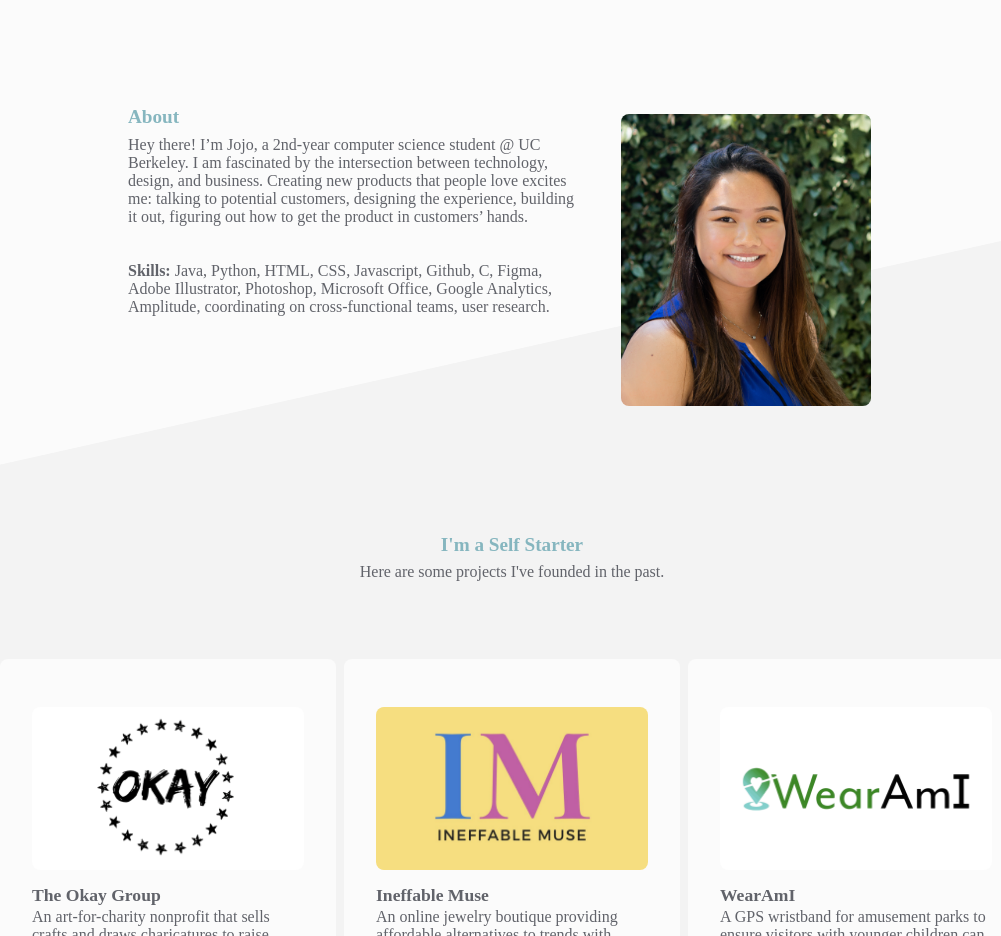
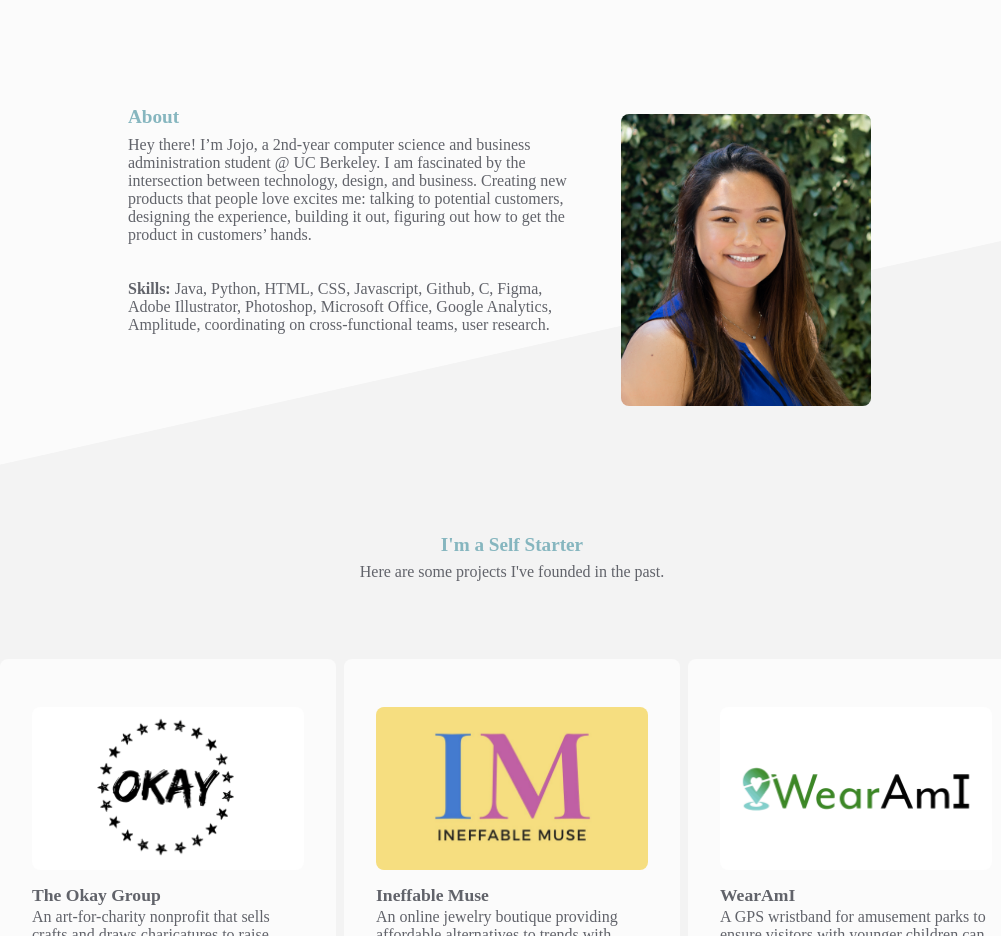
Before and after one commit to jojoqjchen/personal-website, a plain HTML site: page index.html in a window 1280 px wide. Shown: the part 1080-2016 px from the top of the page, without its empty margins (128-1129 px from the left). Drawn offline with Linux system fonts and the light colour scheme.

Commit message:
added major

```diff
--- a/index.html
+++ b/index.html
@@ -117,7 +117,7 @@
 
             <div class="aboutText">
                 <h4 class="title">About</h4>
-                <p>Hey there! I’m Jojo, a 2nd-year computer science student @ UC Berkeley.
+                <p>Hey there! I’m Jojo, a 2nd-year computer science and business administration student @ UC Berkeley.
                     I am fascinated by the intersection between technology, design, and business.
                     Creating new products that people love excites me: talking to potential customers,
                     designing the experience, building it out, figuring out how to get the product in customers’ hands.<br><br><br></p>
```
